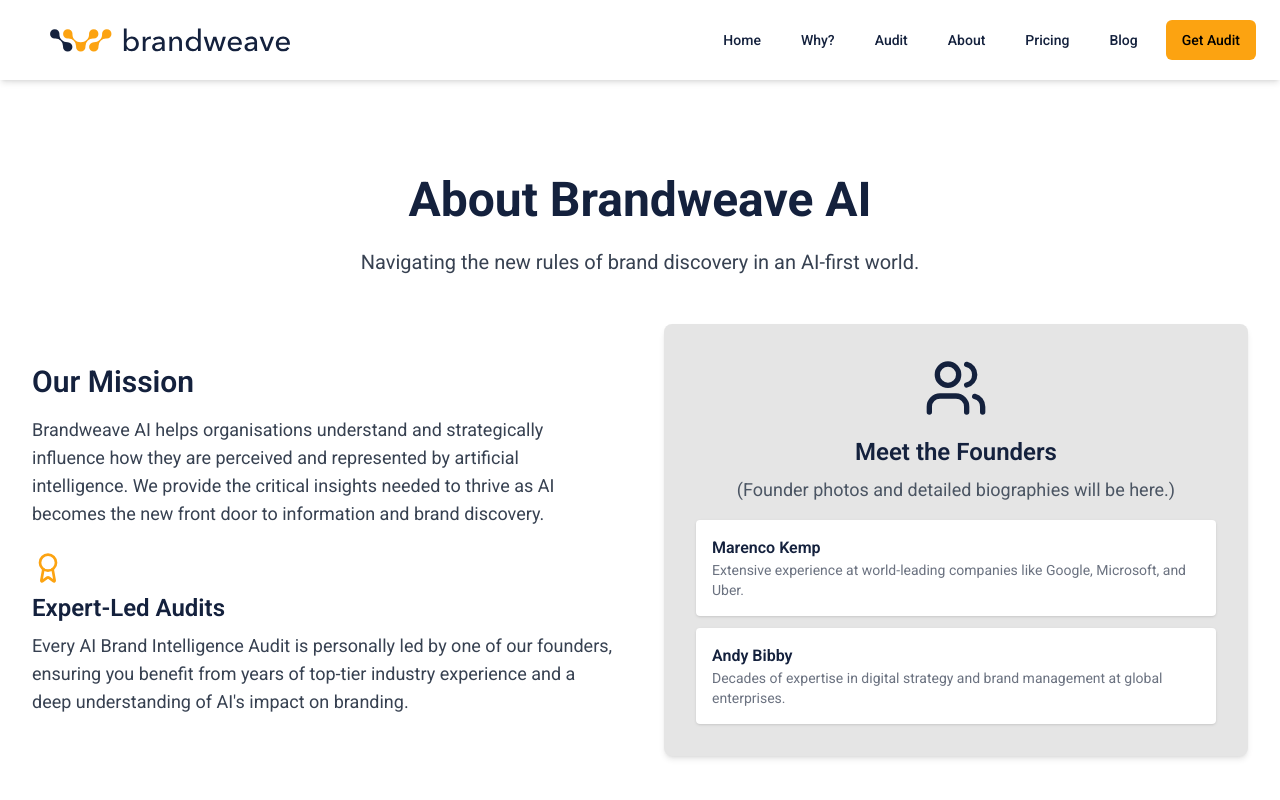
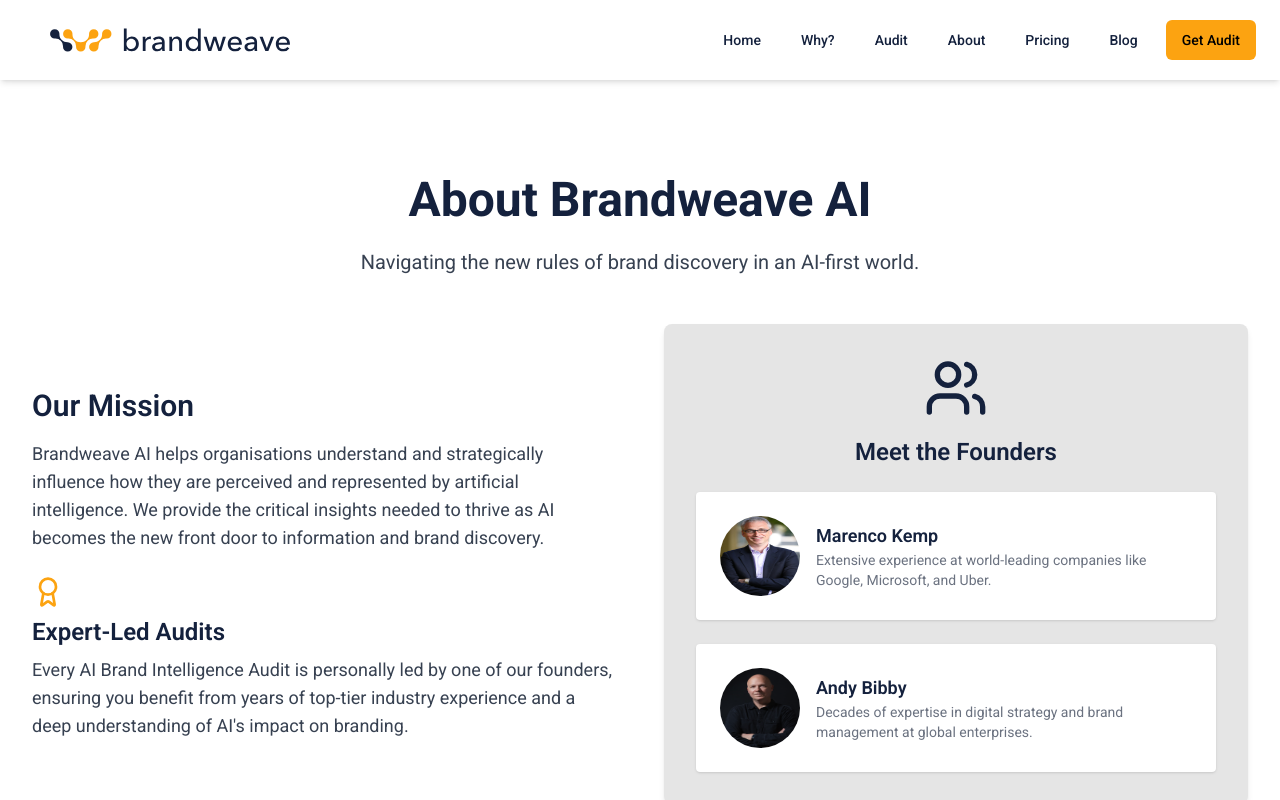
Before and after one commit to moog500nl/brandweave-site-google, a React (Vite) app: page /about-us in a window 1280 px wide. Shown: the top 800 px of the page. Built offline with nearby package versions, Linux system fonts and the light colour scheme.

Commit message:
feat: Add founder images to about page
Added images for Marenco and Andy in the about us page.

```diff
--- a/src/pages/AboutUsPage.tsx
+++ b/src/pages/AboutUsPage.tsx
@@ -1,7 +1,9 @@
+
 import React from 'react';
 import PageSection from '@/components/PageSection';
 import CallToAction from '@/components/CallToAction';
 import { Users, Award, Lightbulb } from 'lucide-react';
+import { Avatar, AvatarImage, AvatarFallback } from '@/components/ui/avatar';
 import usePageMetadata from '@/hooks/usePageMetadata';
 
 const AboutUsPage: React.FC = () => {
@@ -43,17 +45,26 @@ const AboutUsPage: React.FC = () => {
           <div className="bg-brand-lightGray p-8 rounded-lg shadow-md">
              <Users size={64} className="text-brand-navy mx-auto mb-4" />
             <h3 className="text-2xl font-semibold text-brand-navy text-center">Meet the Founders</h3>
-            <p className="text-gray-600 text-center mt-2 mb-4">
-              (Founder photos and detailed biographies will be here.)
-            </p>
-            <div className="space-y-3">
-              <div className="bg-white p-4 rounded shadow">
-                <h4 className="font-semibold text-brand-navy">Marenco Kemp</h4>
-                <p className="text-sm text-gray-500">Extensive experience at world-leading companies like Google, Microsoft, and Uber.</p>
+            <div className="space-y-6 mt-6">
+              <div className="bg-white p-6 rounded shadow flex items-center space-x-4">
+                <Avatar className="h-20 w-20">
+                  <AvatarImage src="/lovable-uploads/909fa713-0586-4802-89c8-f1a9871b7be8.png" alt="Marenco Kemp" />
+                  <AvatarFallback>MK</AvatarFallback>
+                </Avatar>
+                <div>
+                  <h4 className="font-semibold text-brand-navy text-lg">Marenco Kemp</h4>
+                  <p className="text-sm text-gray-500">Extensive experience at world-leading companies like Google, Microsoft, and Uber.</p>
+                </div>
               </div>
-              <div className="bg-white p-4 rounded shadow">
-                <h4 className="font-semibold text-brand-navy">Andy Bibby</h4>
-                <p className="text-sm text-gray-500">Decades of expertise in digital strategy and brand management at global enterprises.</p>
+              <div className="bg-white p-6 rounded shadow flex items-center space-x-4">
+                <Avatar className="h-20 w-20">
+                  <AvatarImage src="/lovable-uploads/297a916a-73bb-4525-bee8-cf3f47ee0f0d.png" alt="Andy Bibby" />
+                  <AvatarFallback>AB</AvatarFallback>
+                </Avatar>
+                <div>
+                  <h4 className="font-semibold text-brand-navy text-lg">Andy Bibby</h4>
+                  <p className="text-sm text-gray-500">Decades of expertise in digital strategy and brand management at global enterprises.</p>
+                </div>
               </div>
             </div>
           </div>
```
Also changed, not shown: public/lovable-uploads/297a916a-73bb-4525-bee8-cf3f47ee0f0d.png (added), public/lovable-uploads/909fa713-0586-4802-89c8-f1a9871b7be8.png (added).
